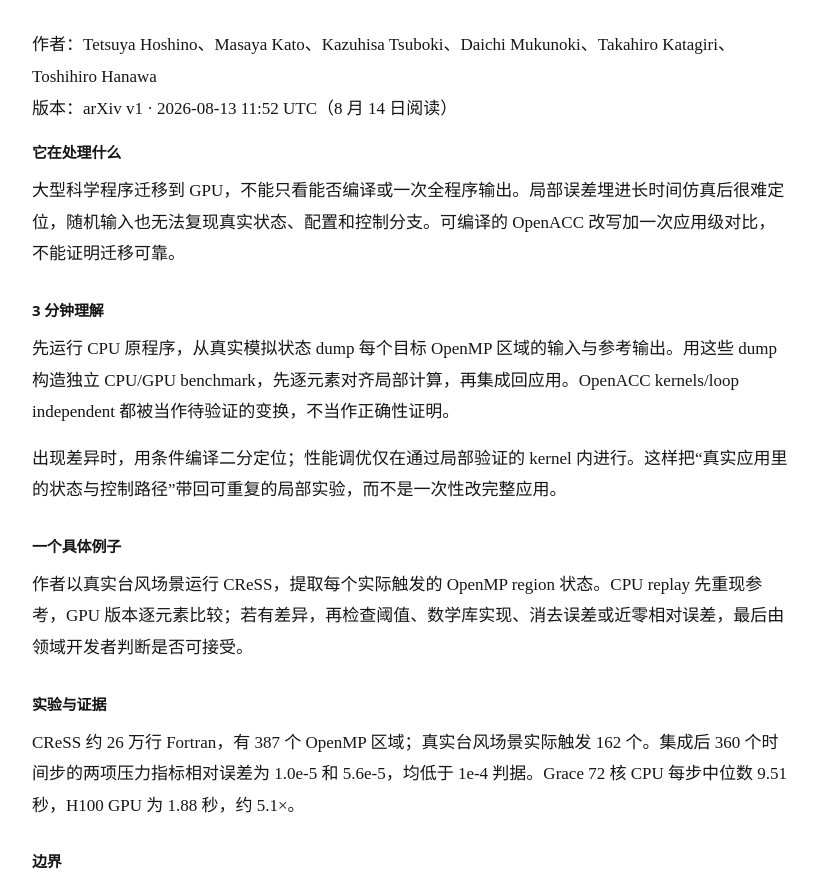
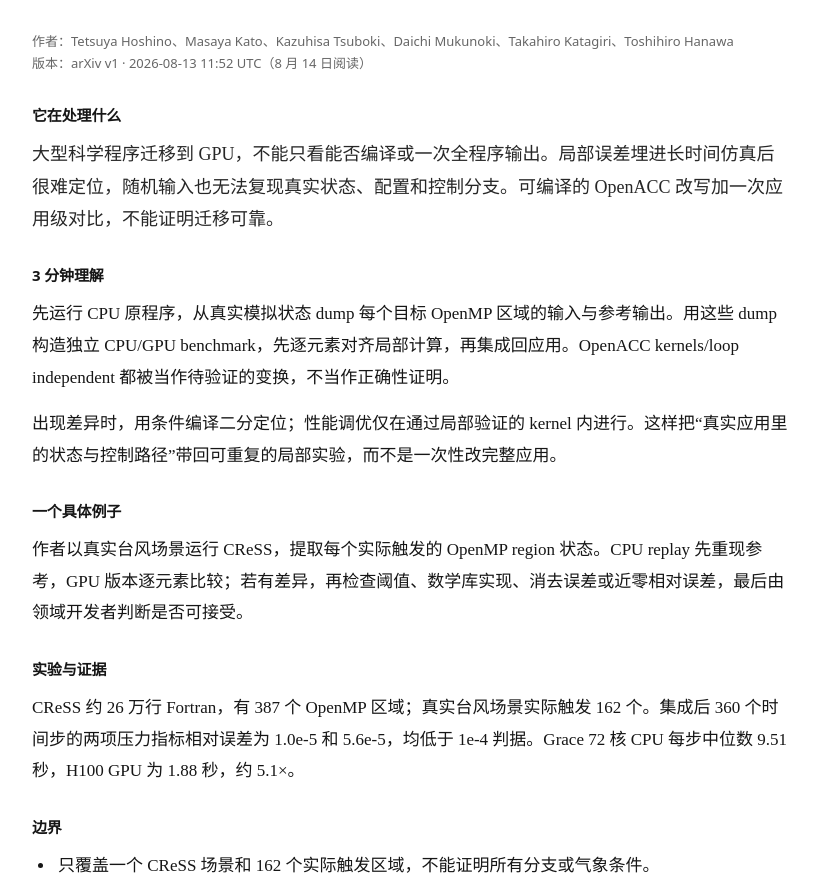
Before and after one commit to LeslinD/ai-compiler-atlas, a Next.js app: page / in a window 1280 px wide. Shown: the part 1920-2797 px from the top of the page, without its empty margins (349-1167 px from the left). Built offline with nearby package versions, Linux system fonts and the light colour scheme.

Commit message:
Improve long-form paper reading typography

```diff
--- a/app/globals.css
+++ b/app/globals.css
@@ -178,8 +178,22 @@ a:hover { color: #164561; }
 }
 
 .paper-body p, .archive-body p { margin: 0 0 15px; }
+.paper-body .paper-meta {
+  margin: 0 0 28px;
+  color: var(--muted);
+  font-family: ui-sans-serif, system-ui, -apple-system, BlinkMacSystemFont, "Segoe UI", sans-serif;
+  font-size: 13px;
+  line-height: 1.65;
+}
+.deep-body section:first-of-type p:first-of-type {
+  color: #272727;
+  font-size: 18px;
+  line-height: 1.8;
+}
 .method-list { margin: 0; padding-left: 1.4em; }
 .method-list li { padding-left: 0.25em; margin: 0 0 8px; }
+.deep-list { margin: 0; padding-left: 1.35em; }
+.deep-list li { margin: 0 0 8px; padding-left: 0.18em; }
 
 .archive-body .paper-meta, .archive-body .badge, .archive-body .tag,
 .archive-body .track-row, .archive-body .callout, .archive-body .paper-actions { display: none !important; }
```
